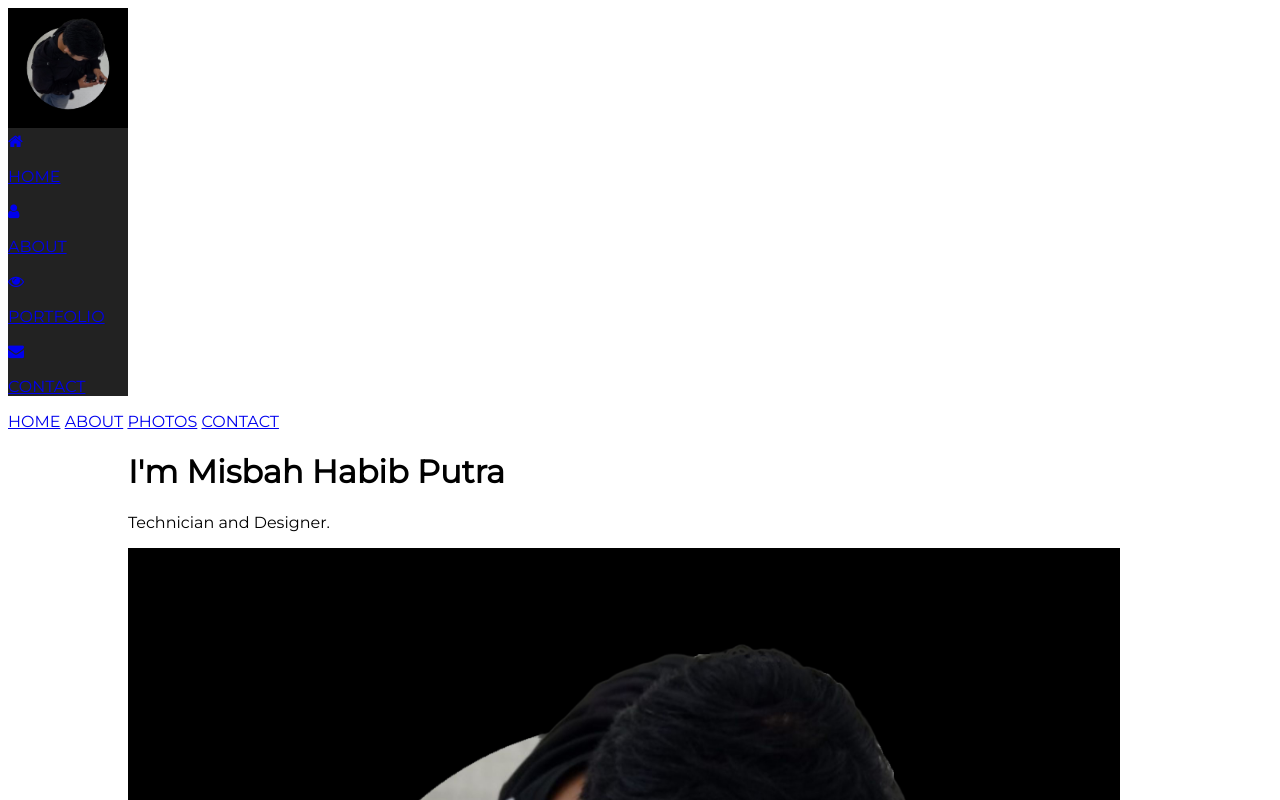
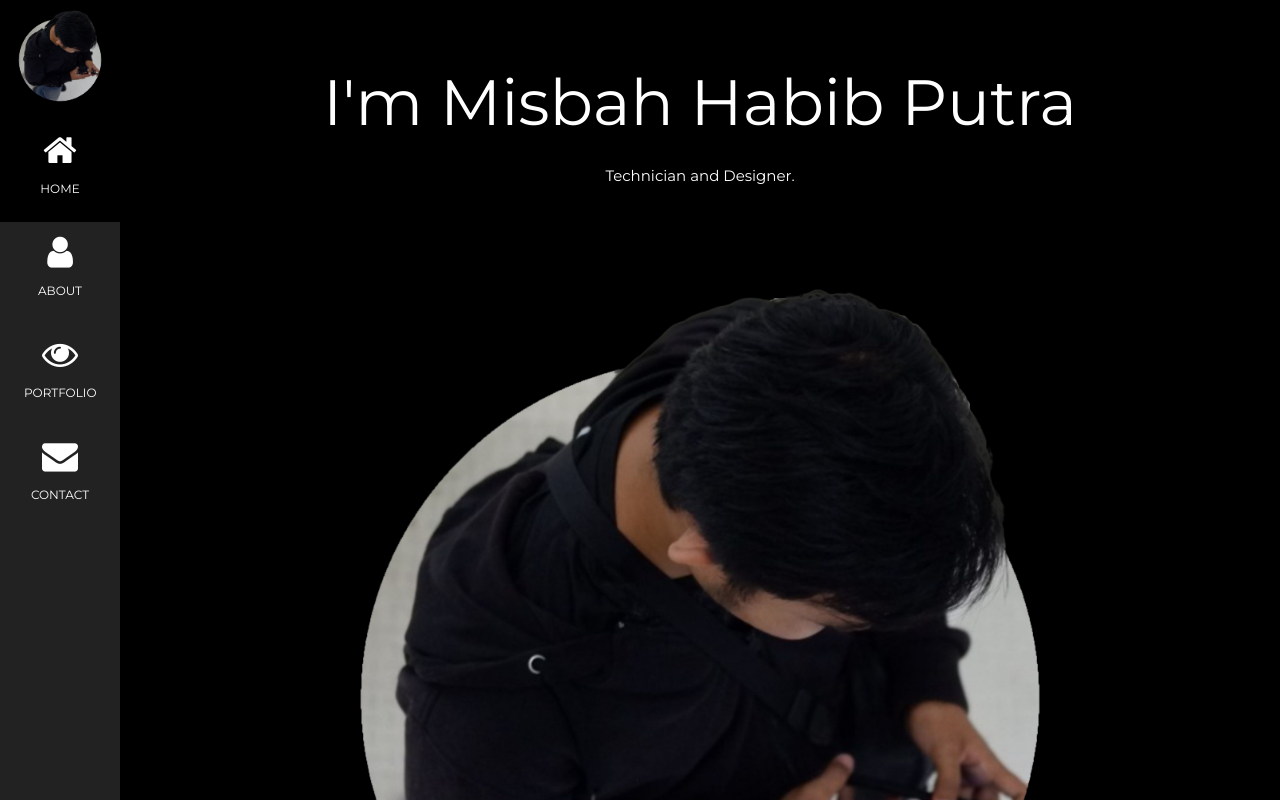
Before and after one commit to habibputra15/habibputra.github.io, a plain HTML site: page index.html in a window 1280 px wide. Shown: the top 800 px of the page. Drawn offline with nearby package versions, Linux system fonts and the light colour scheme.

Commit message:
Update index.html

```diff
--- a/index.html
+++ b/index.html
@@ -3,7 +3,7 @@
 <title>Misbah Habib Putra</title>
 <meta charset="UTF-8">
 <meta name="viewport" content="width=device-width, initial-scale=1">
-<link rel="stylesheet" href="stylesheet">
+<link rel="stylesheet" href="https://www.w3schools.com/w3css/4/w3.css">
 <link rel="stylesheet" href="https://fonts.googleapis.com/css?family=Montserrat">
 <link rel="stylesheet" href="https://cdnjs.cloudflare.com/ajax/libs/font-awesome/4.7.0/css/font-awesome.min.css">
 <style>
```
